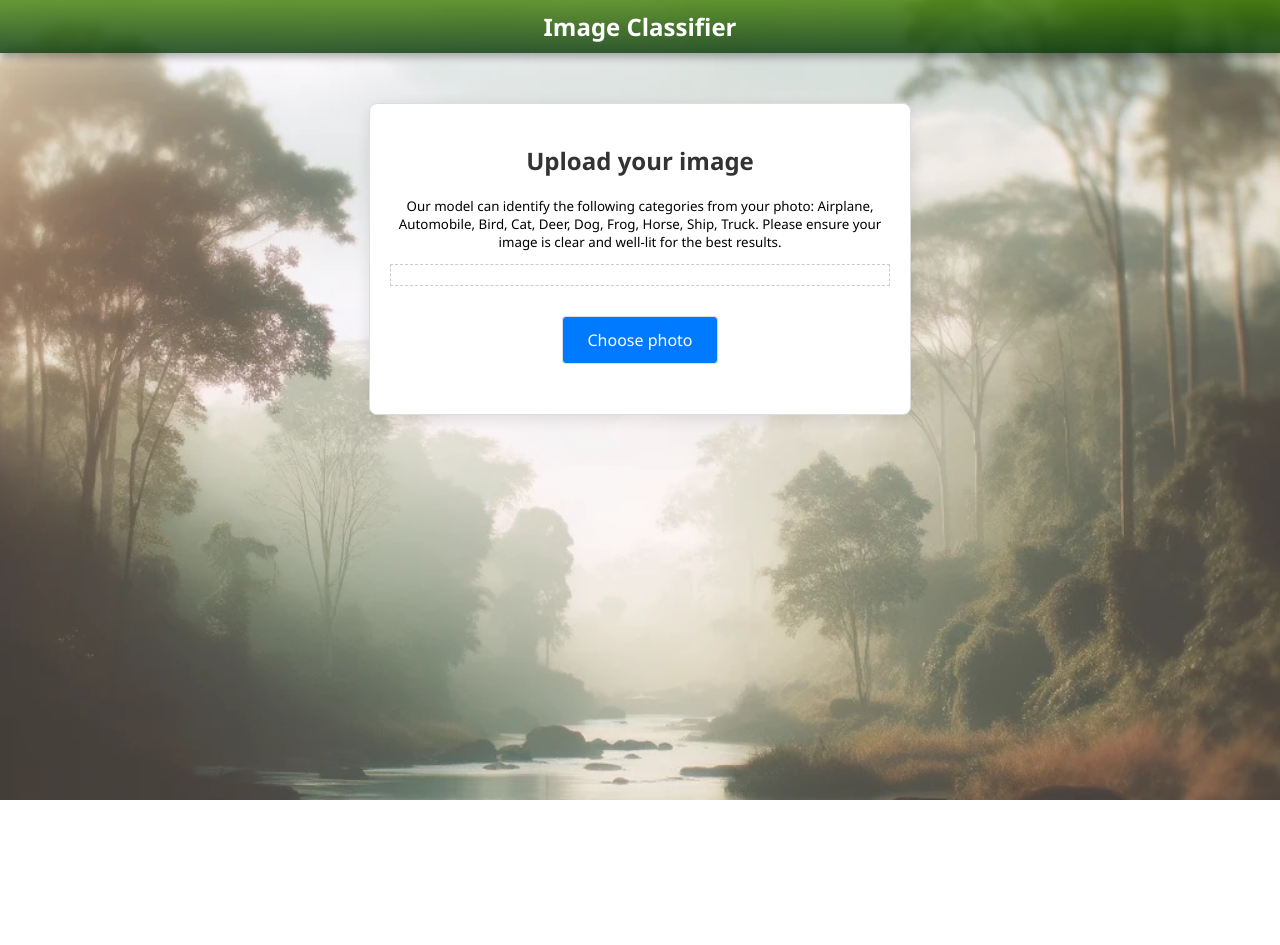
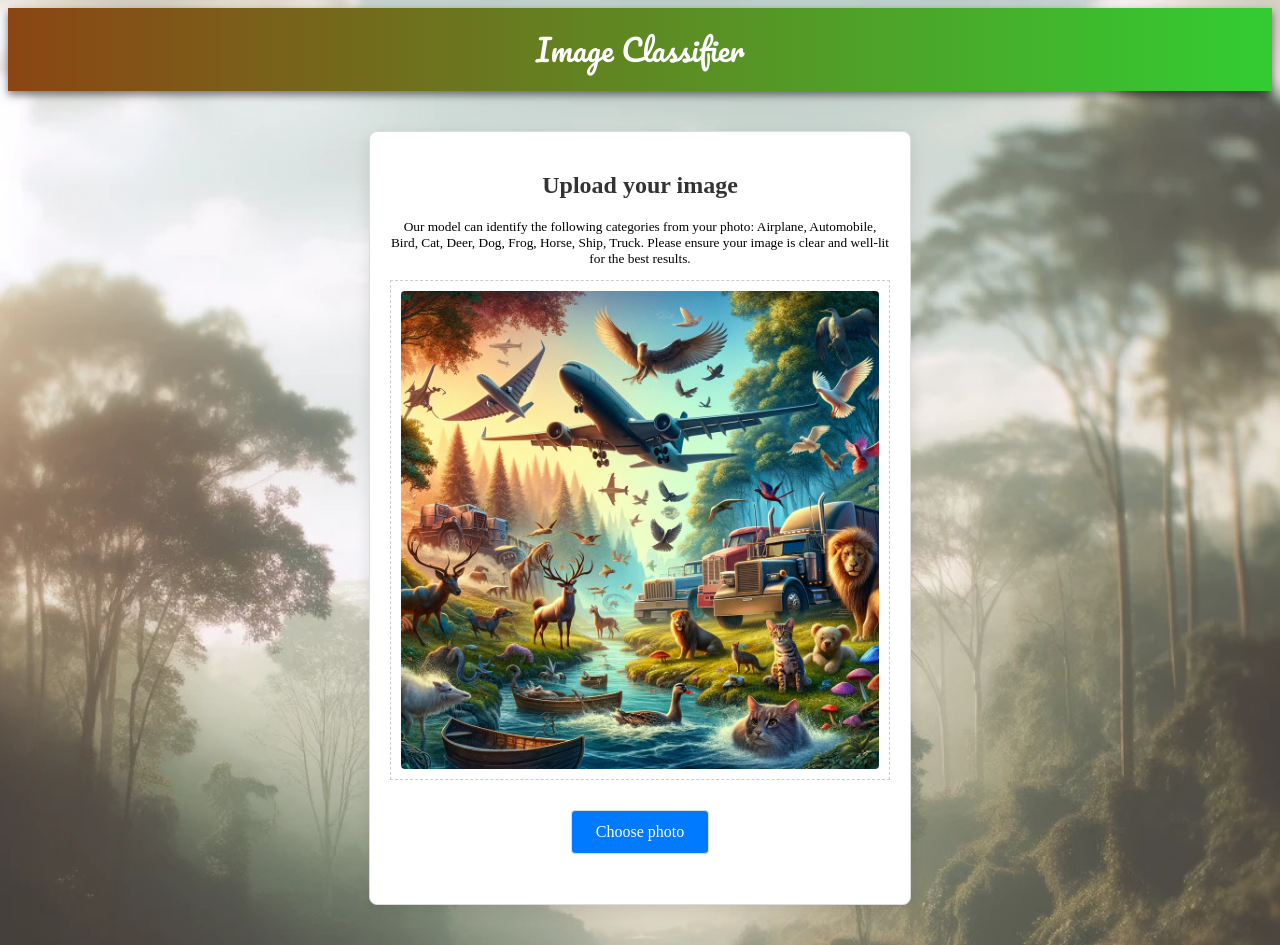
Before and after one commit to Matajur/ImageClassifier, a Django app: page /upload/ in a window 1280 px wide. Before the commit the page ends 800 px from the top, so only its background shows below. Run offline with Django 4.2, Linux system fonts and the light colour scheme.

Commit message:
add image

```diff
--- a/Vision/image_classification/templates/image_classification/base.html
+++ b/Vision/image_classification/templates/image_classification/base.html
@@ -8,6 +8,7 @@
     <title>Image Classifier</title>
     <link rel="stylesheet" href="{% static 'style.css' %}">
     <link rel="icon" type="image/x-icon" href="{% static 'favicon.ico' %}">
+    <link href="https://fonts.googleapis.com/css2?family=Pacifico&display=swap" rel="stylesheet">
 </head>
 <body>
     <div class="header">
--- a/Vision/image_classification/templates/image_classification/image_upload.html
+++ b/Vision/image_classification/templates/image_classification/image_upload.html
@@ -6,7 +6,7 @@
   <p style="font-size: smaller;">Our model can identify the following categories from your photo: Airplane, Automobile, Bird, Cat, Deer, Dog, Frog, Horse, Ship, Truck. Please ensure your image is clear and well-lit for the best results.</p>
 
   <div class="image-preview" id="imagePreview">
-    <img src="" alt="Image Preview" class="image-preview__image" id="imgPreview" style="display: none;">
+    <img src="/static/standart.png" alt="Image Preview" class="image-preview__image" id="imgPreview">
   </div>
 
   <form method="post" enctype="multipart/form-data" class="upload-form" id="uploadForm">
--- a/Vision/static/style.css
+++ b/Vision/static/style.css
@@ -11,37 +11,24 @@
 
 
 /* base.html */
-body {
-    font-family: 'Segoe UI', Tahoma, Geneva, Verdana, sans-serif;
-    margin: 0;
-    padding: 0;
-    box-sizing: border-box;
-}
-
 .header {
-    background: linear-gradient(rgba(64, 127, 2, 0.8), rgba(0, 51, 0, 0.8));
-    background-size: cover;
+    background: linear-gradient(to right, #8b4513, #32cd32);
     color: white;
-    padding: 10px 20px;
+    padding: 15px 20px;
     text-align: center;
-    box-shadow: 0 4px 8px rgba(0, 0, 0, 0.3);
+    box-shadow: 0 4px 8px rgba(0, 0, 0, 0.5);
 }
 
 .header a {
     color: white;
     text-decoration: none;
-    font-size: 24px;
-    font-weight: bold;
-    transition: opacity 0.3s;
+    font-family: 'Pacifico', cursive; /* Застосовано шрифт Pacifico */
+    font-size: 30px; /* Дещо збільшено розмір шрифту */
+    transition: color 0.3s;
 }
 
 .header a:hover {
-    text-decoration: underline;
-    opacity: 0.2;
-}
-
-.container {
-    padding: 10px;
+    color: #ffd700;
 }
 /* base.html */
 
```
Also changed, not shown: Vision/db.sqlite3, Vision/static/standart.png (added).
